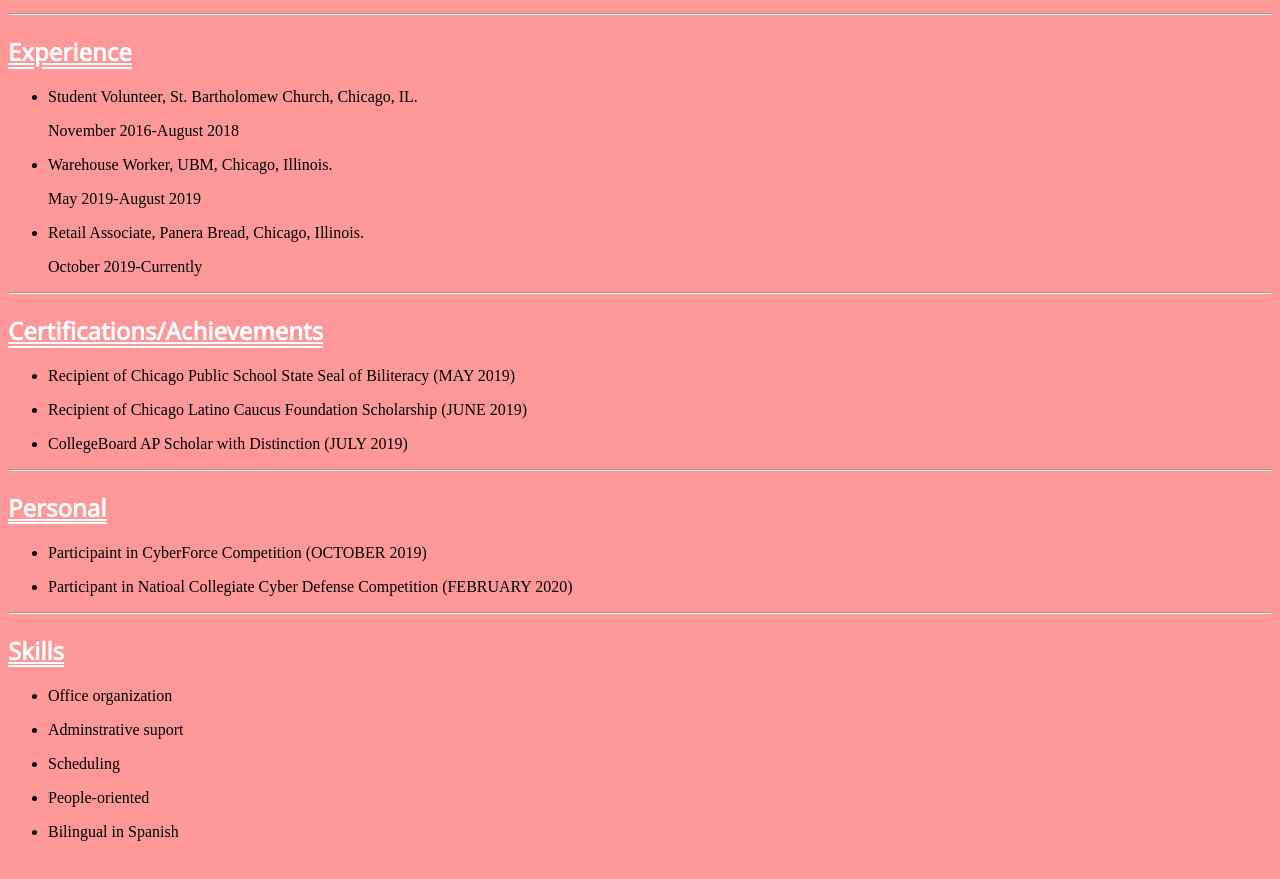
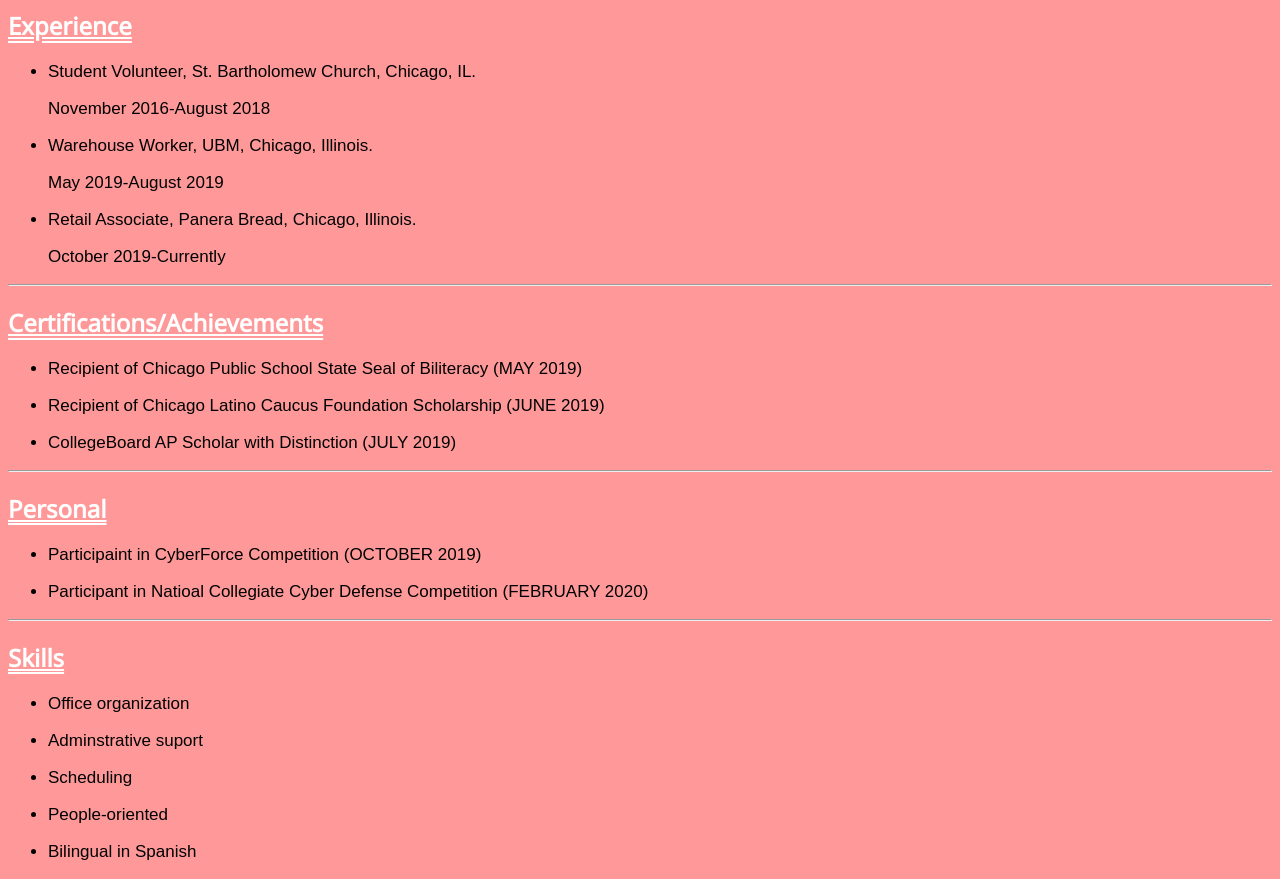
Before and after one commit to jalaniz-sys/ProjectTwo, a plain HTML site: page index.html in a window 1280 px wide. Shown: the part 505-1384 px from the top of the page. Before the commit the page ends 1362 px from the top, so only its background shows below. Drawn offline with Linux system fonts and the light colour scheme; a web font is replaced by a local one.

Commit message:
added stlying for all my unordered lists both css and html

```diff
--- a/index.css
+++ b/index.css
@@ -40,3 +40,8 @@ h1
 {
 	display:inline-block;
 }
+ul.p
+{
+	font-family: 'Oswald', sans-serif;
+	font-size: 17px;
+}
--- a/index.html
+++ b/index.html
@@ -4,6 +4,7 @@
 <meta charset="utf-8">
 <link href="https://fonts.googleapis.com/css?family=Noto+Sans&display=swap" rel="stylesheet">
 <link href="https://fonts.googleapis.com/css?family=Noto+SansOswald&display=swap" rel="stylesheet">
+
 <link rel="stylesheet" href="index.css">
 
 
@@ -13,7 +14,7 @@ My Resume
 </head>
 <body>
 	<header>
-		<ul>
+		<ul class="nav">
 			<li><a href="index.html">Resume</a> </li>
 			<li><a href="CalvinAndHobbes.html">Calvin and Hobbes</a></li>
 			<li><a href="megadeath.html">Megadeath</a></li>
@@ -44,7 +45,7 @@ Education
 <h2>
 	Experience
 </h2>
-<ul>
+<ul class="p">
 		<li>Student Volunteer, St. Bartholomew Church, Chicago, IL. <p> November 2016-August 2018 </p>
 		<li>Warehouse Worker, UBM, Chicago, Illinois. <p> May 2019-August 2019</p>
 		<li>Retail Associate, Panera Bread, Chicago, Illinois. <p> October 2019-Currently </p>
@@ -53,7 +54,7 @@ Education
 <h2>
 	Certifications/Achievements
 </h2>
-	<ul>
+	<ul class="p">
 		<li><p>Recipient of Chicago Public School State Seal of Biliteracy (MAY 2019)</p></li>
 		<li><p>Recipient of Chicago Latino Caucus Foundation Scholarship (JUNE 2019)</p></li>
 		<li><p>CollegeBoard AP Scholar with Distinction (JULY 2019)</p> </li>
@@ -62,7 +63,7 @@ Education
 <h2>
 	Personal
 </h2>
-	<ul>
+	<ul class="p">
 		<li><p>Participaint in CyberForce Competition (OCTOBER 2019) </p></li>
 		<li><p>Participant in Natioal Collegiate Cyber Defense Competition (FEBRUARY 2020) </p></li>
 	</ul>
@@ -70,7 +71,7 @@ Education
 <h2>
 	Skills
 	</h2>
-	<ul>
+	<ul class="p">
 		<li> <p> Office organization</p></li>
 		<li> <P> </P>Adminstrative suport </li>
 		<li> <p> Scheduling</p></li>
```
